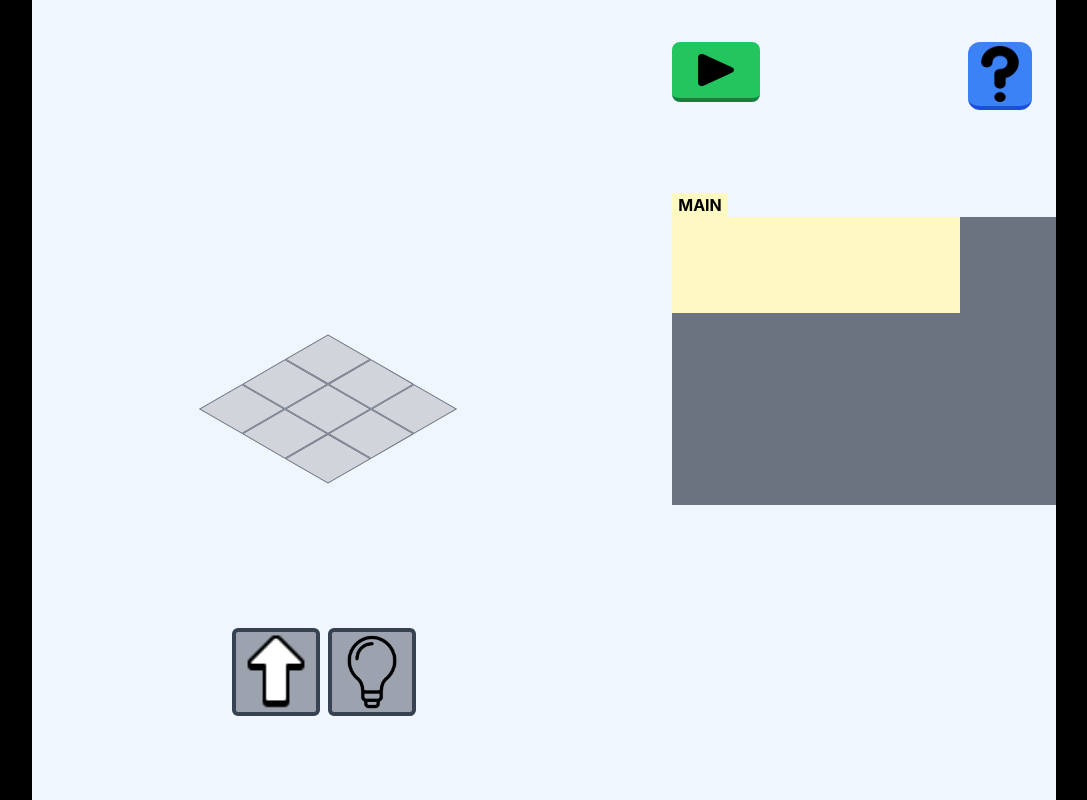
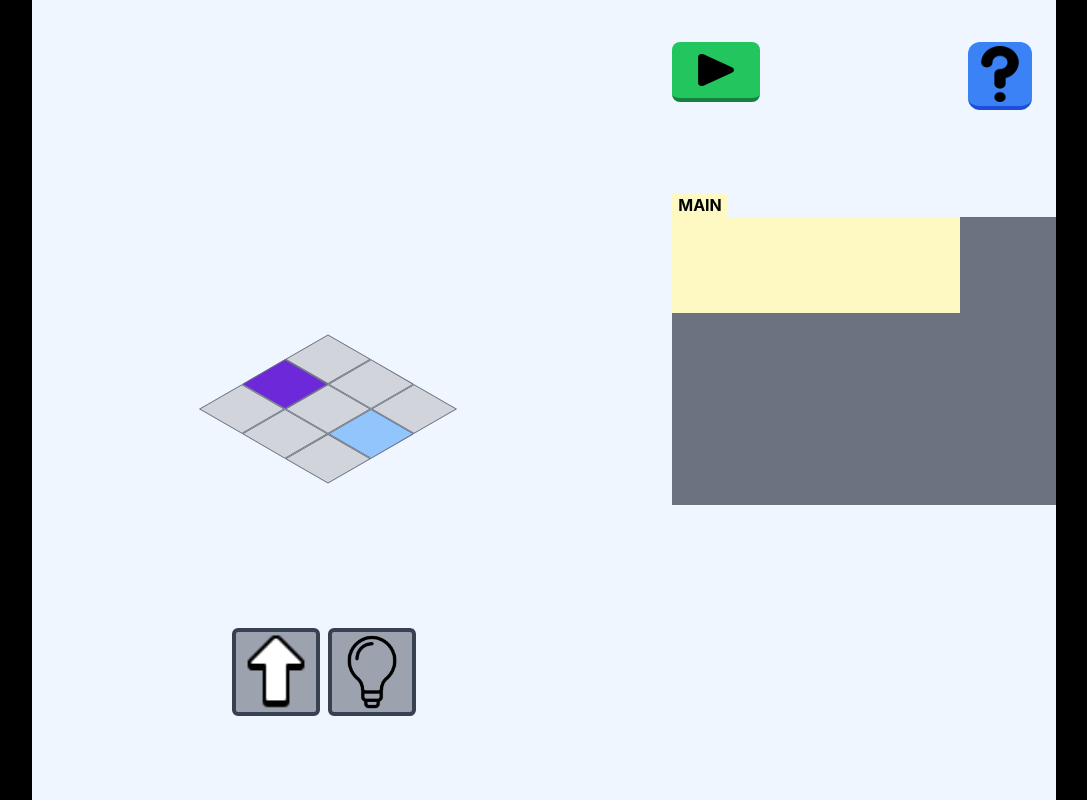
Before and after one commit to saptarshi-vesit/tbb-app, a React (Create React App) app: page / in a window 1280 px wide. Shown: the whole page, without its empty margins (96-1183 px from the left). Built offline with nearby package versions, Linux system fonts and the light colour scheme.

Commit message:
colored the starting and desitnation cells of the game board

```diff
--- a/src/App.tsx
+++ b/src/App.tsx
@@ -59,18 +59,27 @@ function PlayButton() {
   )
 }
 
-function Cell() {
+function Cell(props: any) {
+
+  const style = () => {
+    if(props.index === props.coords[0])
+      return "bg-violet-700"
+    else if(props.index === props.coords[1])
+      return "bg-blue-300"
+    else return "bg-gray-300"
+  }
+
   return (
-    <div className="board-cell border border-gray-500 h-12 w-12 bg-gray-300"></div>
+    <div className={`board-cell border border-gray-500 h-12 w-12 ${style()}`}></div>
   )
 }
 
-function Grid() {
+function Grid(props: any) {
   return (
     <div className="game-board ml-56 inline-block mt-36">
-      <div className="row-1 flex"><Cell /><Cell /><Cell /></div>
-      <div className="row-2 flex"><Cell /><Cell /><Cell /></div>
-      <div className="row-3 flex"><Cell /><Cell /><Cell /></div>
+      <div className="row-1 flex"><Cell index = {0} coords = {props.coords}/><Cell index = {5} coords = {props.coords}/><Cell index = {6} coords = {props.coords}/></div>
+      <div className="row-2 flex"><Cell index = {1} coords = {props.coords}/><Cell index = {4} coords = {props.coords}/><Cell index = {7} coords = {props.coords}/></div>
+      <div className="row-3 flex"><Cell index = {2} coords = {props.coords}/><Cell index = {3} coords = {props.coords}/><Cell index = {8} coords = {props.coords}/></div>
     </div>
   )
 }
@@ -79,7 +88,9 @@ class Game extends Component<any, any> {
     constructor(props: any) {
       super(props);
       this.state = {
-        buttonList: []
+        buttonList: [],
+        startPos: 3,
+        endPos: 5,
       };
     }
 
@@ -100,7 +111,7 @@ class Game extends Component<any, any> {
             <HelpButton />
           </div>
           <div className="section-2 ml-auto flex w-full">
-            <Grid />
+            <Grid coords = {[this.state.startPos, this.state.endPos]}/>
             <CommandList val = {this.state.buttonList} deleteVal = {handleRemove}/>
           </div>
           <div className="section-3 mr-auto ml-40">
```
